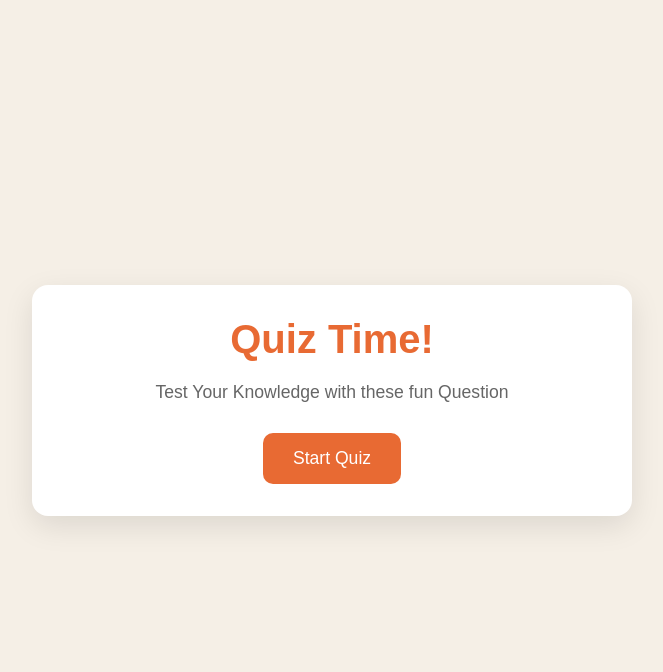
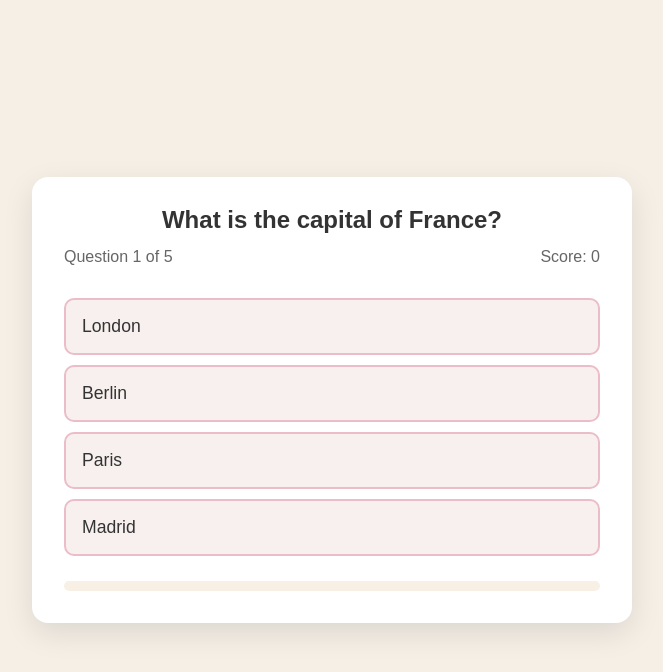
Before and after one commit to prepwave/javascript-quiz-game, a plain HTML site: page index.html in a window 1280 px wide. Both pictures are taken after a click on the button "Start Quiz". Shown: the whole page, without its empty margins (308-971 px from the left). Drawn offline with Linux system fonts and the light colour scheme.

Commit message:
Completed quiz functionality

```diff
--- a/index.html
+++ b/index.html
@@ -19,14 +19,14 @@
             </button>
         </div>
 
-        <div class="screen" id="Quize-screen">
+        <div class="screen" id="quiz-screen">
             <div class="quiz-header">
-                <h2 id="Question-text"> Question Goes Here...
+                <h2 id="question-text"> Question Goes Here...
 
                 </h2>
                 <div class="quiz-info">
                     <p>
-                        Question <span id="current-question">1</span> of <span id="question.length">5</span>
+                        Question <span id="current-question">1</span> of <span id="total-questions">5</span>
 
                     </p>
                     <p>
@@ -38,7 +38,7 @@
                 <!-- anwer buttons will be inserted here from our js code later at some time  ..... -->
             </div>
             <div class="progress-bar">
-                <div class="progress" id="progree">
+                <div class="progress" id="progress">
 
                 </div>
             </div>
@@ -48,7 +48,7 @@
             <h1>Quiz Results</h1>
             <div class="result-info">
                 <p>You scored <span id="final-score">0</span>out of <span id="max-score">5</span></p>
-                <div class="result-message">Good Job!</div>
+                <div class="result-message" id="result-message">Good Job!</div>
             </div>
 
             <button id="restart-btn">Restart Quiz</button>
--- a/script.js
+++ b/script.js
@@ -0,0 +1,219 @@
+// DOM Elements
+const startScreen = document.getElementById("start-screen");
+const quizScreen = document.getElementById("quiz-screen");
+const resultScreen = document.getElementById("result-screen");
+
+const startButton = document.getElementById("start-btn");
+const restartButton = document.getElementById("restart-btn");
+
+const questionText = document.getElementById("question-text");
+const answersContainer = document.getElementById("answer-container");
+
+const currentQuestionSpan = document.getElementById("current-question");
+const totalQuestionSpan = document.getElementById("total-questions");
+
+const scoreSpan = document.getElementById("score");
+const finalScoreSpan = document.getElementById("final-score");
+const maxScoreSpan = document.getElementById("max-score");
+
+const resultMessage = document.getElementById("result-message");
+const progressBar = document.getElementById("progress");
+
+
+// Questions
+const quizeQuestions = [
+    {
+        question: "What is the capital of France?",
+        answer: [
+            { text: "London", correct: false },
+            { text: "Berlin", correct: false },
+            { text: "Paris", correct: true },
+            { text: "Madrid", correct: false }
+        ]
+    },
+
+    {
+        question: "Which planet is known as the Red Planet?",
+        answer: [
+            { text: "Earth", correct: false },
+            { text: "Mars", correct: true },
+            { text: "Jupiter", correct: false },
+            { text: "Venus", correct: false }
+        ]
+    },
+
+    {
+        question: "Who developed the Java programming language?",
+        answer: [
+            { text: "James Gosling", correct: true },
+            { text: "Dennis Ritchie", correct: false },
+            { text: "Bjarne Stroustrup", correct: false },
+            { text: "Guido van Rossum", correct: false }
+        ]
+    },
+
+    {
+        question: "What does HTML stand for?",
+        answer: [
+            { text: "Hyper Text Markup Language", correct: true },
+            { text: "High Text Machine Language", correct: false },
+            { text: "Hyper Transfer Markup Language", correct: false },
+            { text: "Home Tool Markup Language", correct: false }
+        ]
+    },
+
+    {
+        question: "Which is the largest ocean on Earth?",
+        answer: [
+            { text: "Atlantic Ocean", correct: false },
+            { text: "Indian Ocean", correct: false },
+            { text: "Arctic Ocean", correct: false },
+            { text: "Pacific Ocean", correct: true }
+        ]
+    }
+];
+
+
+// Quiz State
+let currentQuestionIndex = 0;
+let score = 0;
+let answersDisabled = false;
+
+totalQuestionSpan.textContent = quizeQuestions.length;
+maxScoreSpan.textContent = quizeQuestions.length;
+
+
+// Event Listeners
+startButton.addEventListener("click", startQuiz);
+restartButton.addEventListener("click", restartQuiz);
+
+
+// Start Quiz
+function startQuiz() {
+    currentQuestionIndex = 0;
+    score = 0;
+
+    scoreSpan.textContent = score;
+
+    startScreen.classList.remove("active");
+    resultScreen.classList.remove("active");
+    quizScreen.classList.add("active");
+
+    showQuestion();
+}
+
+
+// Show Question
+function showQuestion() {
+
+    answersDisabled = false;
+
+    const currentQuestion = quizeQuestions[currentQuestionIndex];
+
+    questionText.textContent = currentQuestion.question;
+
+    currentQuestionSpan.textContent = currentQuestionIndex + 1;
+
+    answersContainer.innerHTML = "";
+
+    currentQuestion.answer.forEach(answer => {
+
+        const button = document.createElement("button");
+
+        button.innerText = answer.text;
+
+        button.classList.add("answer-btn");
+
+        button.dataset.correct = answer.correct;
+
+        button.addEventListener("click", selectAnswer);
+
+        answersContainer.appendChild(button);
+    });
+
+    updateProgressBar();
+}
+
+
+// Select Answer
+function selectAnswer(e) {
+
+    if (answersDisabled) return;
+
+    answersDisabled = true;
+
+    const selectedButton = e.target;
+
+    const isCorrect =
+        selectedButton.dataset.correct === "true";
+
+    if (isCorrect) {
+        score++;
+        scoreSpan.textContent = score;
+        selectedButton.classList.add("correct");
+    } else {
+        selectedButton.classList.add("incorrect");
+    }
+
+    Array.from(answersContainer.children).forEach(button => {
+
+        if (button.dataset.correct === "true") {
+            button.classList.add("correct");
+        }
+
+        button.disabled = true;
+    });
+
+    setTimeout(() => {
+
+        currentQuestionIndex++;
+
+        if (currentQuestionIndex < quizeQuestions.length) {
+            showQuestion();
+        } else {
+            showResults();
+        }
+
+    }, 1000);
+}
+
+
+// Show Results
+function showResults() {
+
+    quizScreen.classList.remove("active");
+    resultScreen.classList.add("active");
+
+    finalScoreSpan.textContent = score;
+
+    if (score === quizeQuestions.length) {
+        resultMessage.textContent =
+            "Excellent! Perfect Score!";
+    }
+    else if (score >= 3) {
+        resultMessage.textContent =
+            "Good Job! Keep it up!";
+    }
+    else {
+        resultMessage.textContent =
+            "Keep Practicing!";
+    }
+}
+
+
+// Restart Quiz
+function restartQuiz() {
+
+    resultScreen.classList.remove("active");
+    startQuiz();
+}
+
+
+// Progress Bar
+function updateProgressBar() {
+
+    const progress =
+        (currentQuestionIndex / quizeQuestions.length) * 100;
+
+    progressBar.style.width = progress + "%";
+}
```
